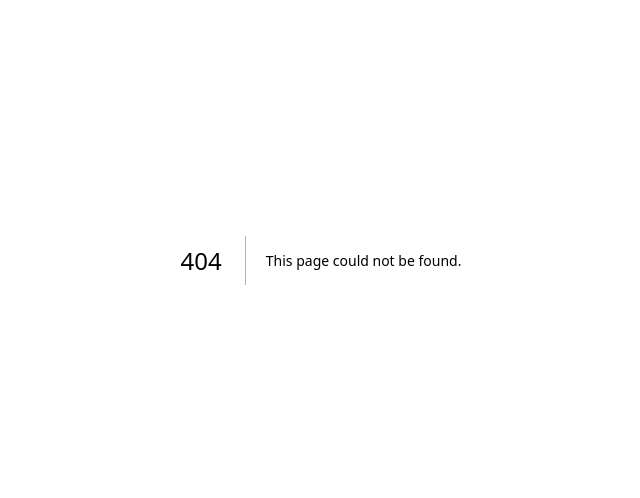
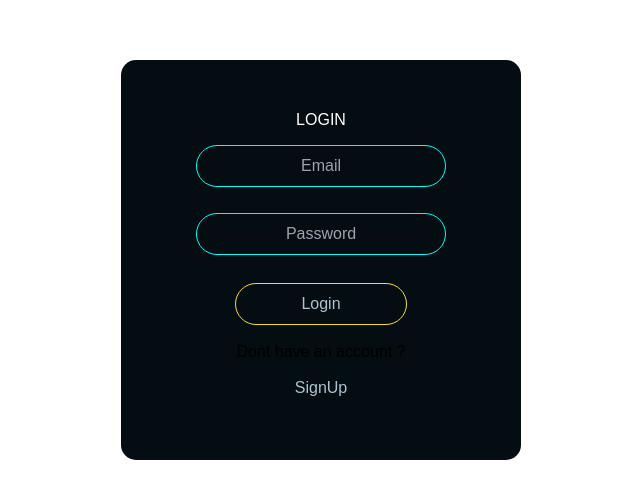
Before and after one commit to balaji-21cb003/SIH_23, a Next.js app: page /login in a window 1280 px wide. Before the commit this address had no page. Shown: the part 140-638 px from the top of the page, without its empty margins (319-959 px from the left). Built offline with nearby package versions, Linux system fonts and the light colour scheme.

Commit message:
login & signup added

```diff
--- a/app/component/nav.js
+++ b/app/component/nav.js
@@ -1,5 +1,6 @@
 import React from "react";
 import { AiFillHome } from "react-icons/ai";
+import Link from "next/link";
 
 export default function Navbar() {
   return (
@@ -17,6 +18,11 @@ export default function Navbar() {
         <li className="text-black">
           <a href="#department">Departments</a>
         </li>
+        <Link href={"/login"}>
+          <li className="text-black">
+            <a>Login / Sign up</a>
+          </li>
+        </Link>
       </ul>
     </div>
   );
--- a/app/globals.css
+++ b/app/globals.css
@@ -67,3 +67,74 @@ body {
   border:1px solid black;
   border-radius: 5px;
  }
+
+
+
+
+ /* login */
+ *{
+  font-family: Arial, Helvetica, sans-serif;
+}
+
+.container{
+  position: absolute;
+  top: 50%;
+  left: 50%;
+  display: flex;
+  flex-direction: column;
+  justify-content: center;
+  align-items: center;
+  transform: translate(-50%, -50%);
+  width:400px;
+  height: 400px;
+  background-color: #040D12;
+  border-radius: 15px;
+}
+.heading{
+  color: white;
+  text-align: center;
+}
+input{
+  border-radius: 50px;
+  border: 1px solid aqua;
+  background-color: #040D12;
+  text-align: center;
+  padding: 8px;
+  margin: 13px 20px;
+  width: 250px;
+  color: #D8D9DA;
+}
+h6{
+  margin-top: 15px;
+  margin-bottom: 0;
+}
+.btn{
+  display: block;
+  align-items: center;
+  margin-top: 15px;
+  border-radius: 50px;
+  border: 1px solid #F8DE22;
+  padding: 8px 65px;
+  background-color: #040D12;
+  color: #ADC4CE;
+  cursor: pointer;
+}
+.btn_ls{
+  display: block;
+  align-items: center;
+  border-radius: 50px;
+  border: 1px none;
+  padding: 8px 10px;
+  background-color: #040D12;
+  color: #ADC4CE;
+  cursor: pointer;
+  margin: 4px;
+}
+.home_btns{
+  display: flex;
+  flex-direction: row;
+  gap: 15px;
+}
+.do{
+  color: #D8D9DA;
+}
--- /dev/null
+++ b/app/login/page.js
@@ -0,0 +1,36 @@
+"use client"
+import Link from 'next/link'
+import React from 'react'
+export default function Login() {
+
+    const handdleSubmit=()=>{
+
+    }
+    const handdleSignUp=()=>{
+
+    }
+    return(
+        <div>
+      <form className='container'>
+        <h1 className='heading'>LOGIN</h1>
+        <input
+          type='email'
+        //   value={data.email}
+        //   onChange={(e)=>setData({...data,email:e.target.value})}
+          placeholder='Email'
+        />
+        <input
+          type='password'
+        //   value={data.password}
+        //   onChange={(e)=>setData({...data,password:e.target.value})}
+          placeholder='Password'
+        />
+        <button className='btn' onClick={handdleSubmit}>Login</button>
+        <h6>Dont have an account ?</h6>
+        <Link href={'/signup'}>
+        <button className='btn_ls' onClick={handdleSignUp}>SignUp</button>
+        </Link>
+      </form>
+    </div>
+    )
+};
--- a/app/page.js
+++ b/app/page.js
@@ -1,4 +1,3 @@
-import Link from "next/link";
 import Navbar from "./component/nav";
 import Video from "./component/video";
 import Cards from "./component/cards";
@@ -9,7 +8,6 @@ export default function Home() {
       <Navbar />
       <Video />
       <Cards />
-
     </div>
   );
 }
--- /dev/null
+++ b/app/signup/page.js
@@ -0,0 +1,44 @@
+"use client"
+import React from 'react'
+import Link from "next/link";
+
+export default function page() {
+    const handdleSubmit=()=>{
+
+    }
+    const handdleLogin=()=>{
+
+    }
+    return(
+        <div>
+            <form className='container'>
+                <h1 className='heading'>SIGNUP</h1>
+                <input
+                type='text'
+                // value={data.name}
+                // onChange={(e)=>setData({...data,name:e.target.value})}
+                placeholder='Name'
+                />
+                <input
+                type='email'
+                // value={data.email}
+                // onChange={(e)=>setData({...data,email:e.target.value})}
+                placeholder='Email'
+                />
+                <input
+                type='password'
+                // value={data.password}
+                // onChange={(e)=>setData({...data,password:e.target.value})}
+                placeholder='Password'
+                />
+                <Link href={'/'}>
+                    <button className='btn' onClick={handdleSubmit}>Sign up</button>
+                </Link>
+                <h6 className='do'>Dont have an account ?</h6>
+                <Link href={'/login'}>
+                    <button className='btn_ls' onClick={handdleLogin}>Login</button>
+                </Link>
+            </form>
+        </div>
+    );
+};
```
